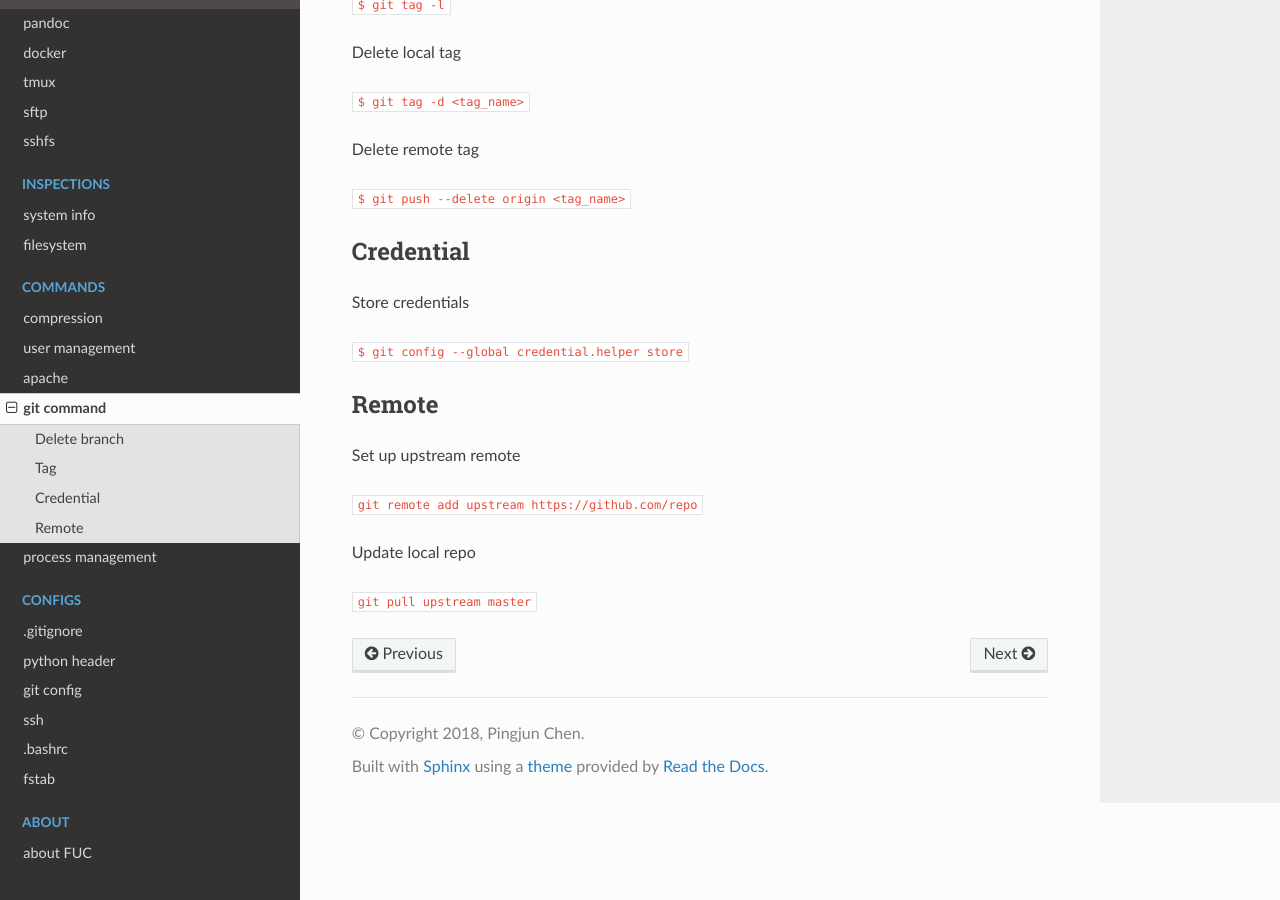
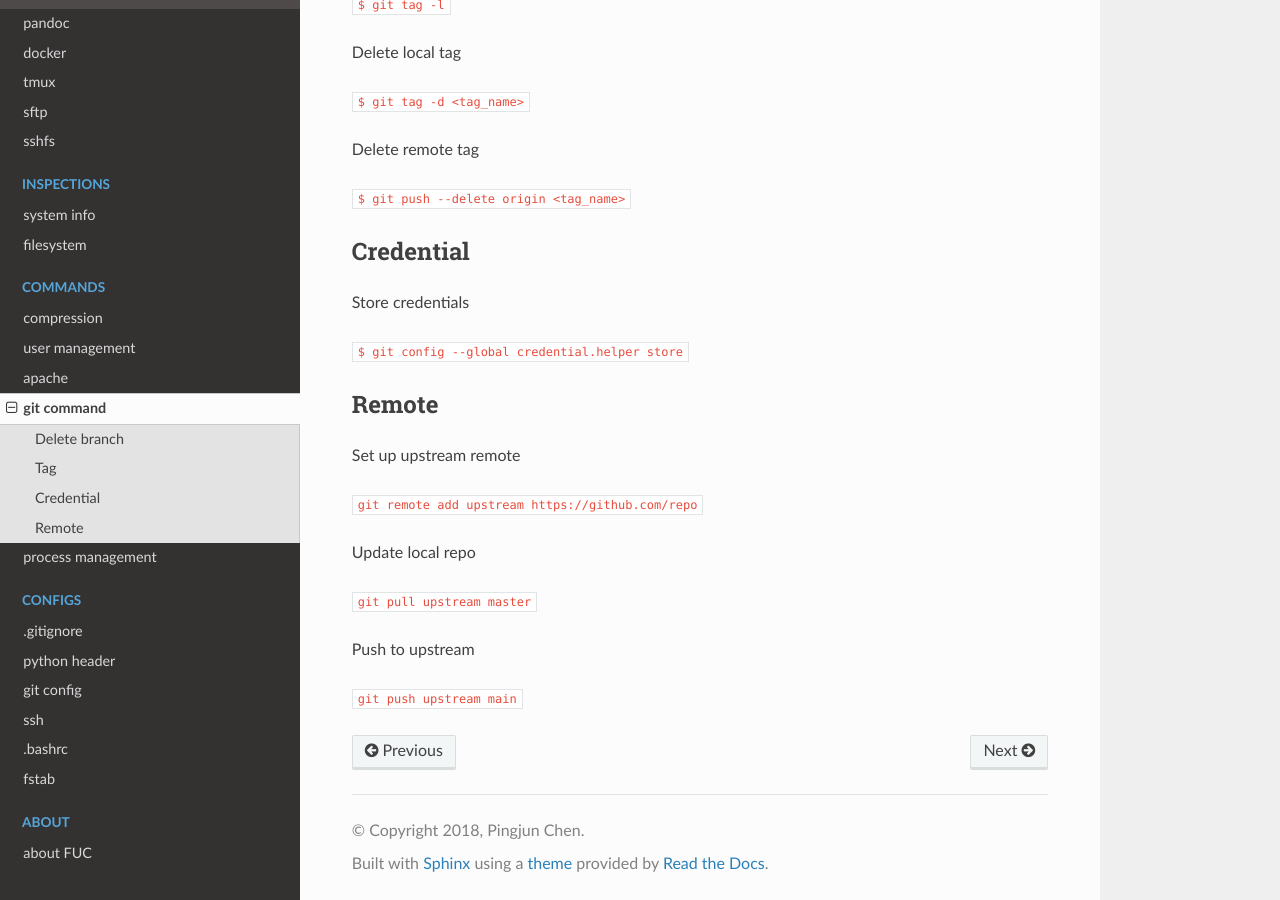
Before and after one commit to PingjunChen/FUC, a Sphinx documentation site: the page built from docs/gitcmd.rst, in a window 1280 px wide and 900 px high, scrolled down 619 px. Built offline with Sphinx 7.4.7 and the Read the Docs theme 2.0.0, drawn with Linux system fonts in a browser that asks for light colours.

Commit message:
add push to upstream

```diff
--- a/docs/gitcmd.rst
+++ b/docs/gitcmd.rst
@@ -50,3 +50,7 @@ Set up upstream remote
 Update local repo
 
 :code:`git pull upstream master`
+
+Push to upstream
+
+:code:`git push upstream main`
```
